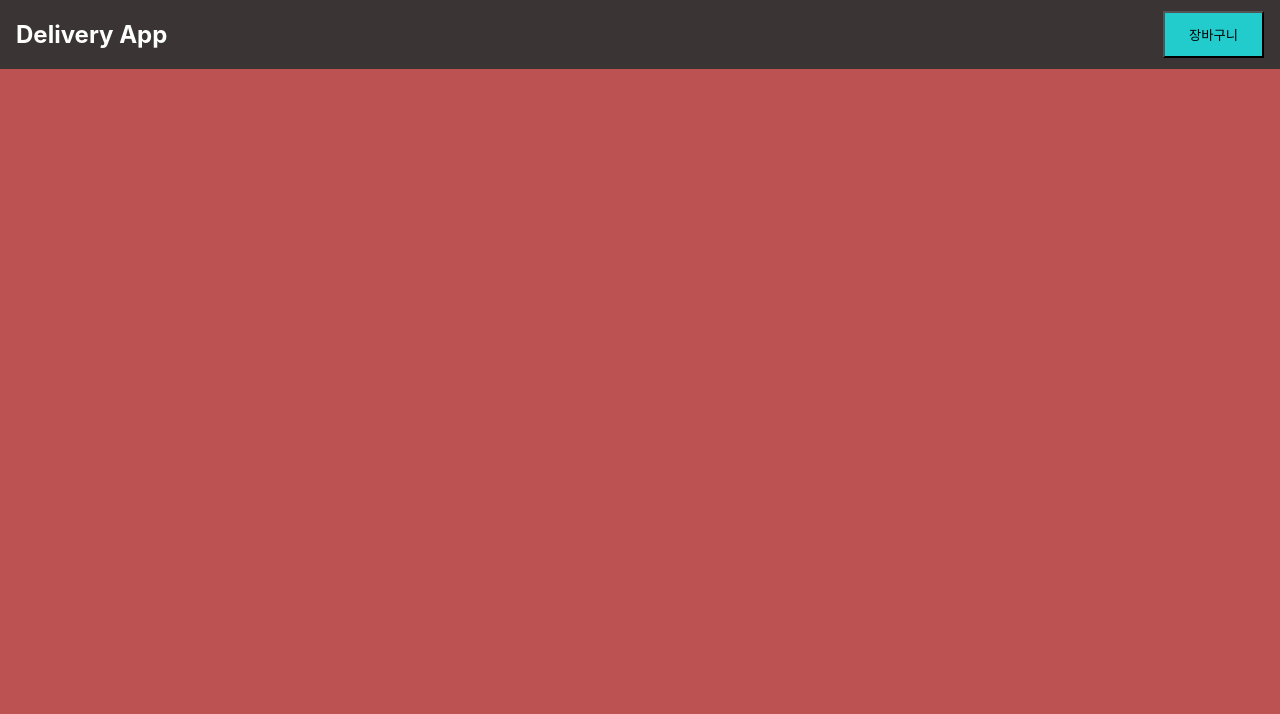
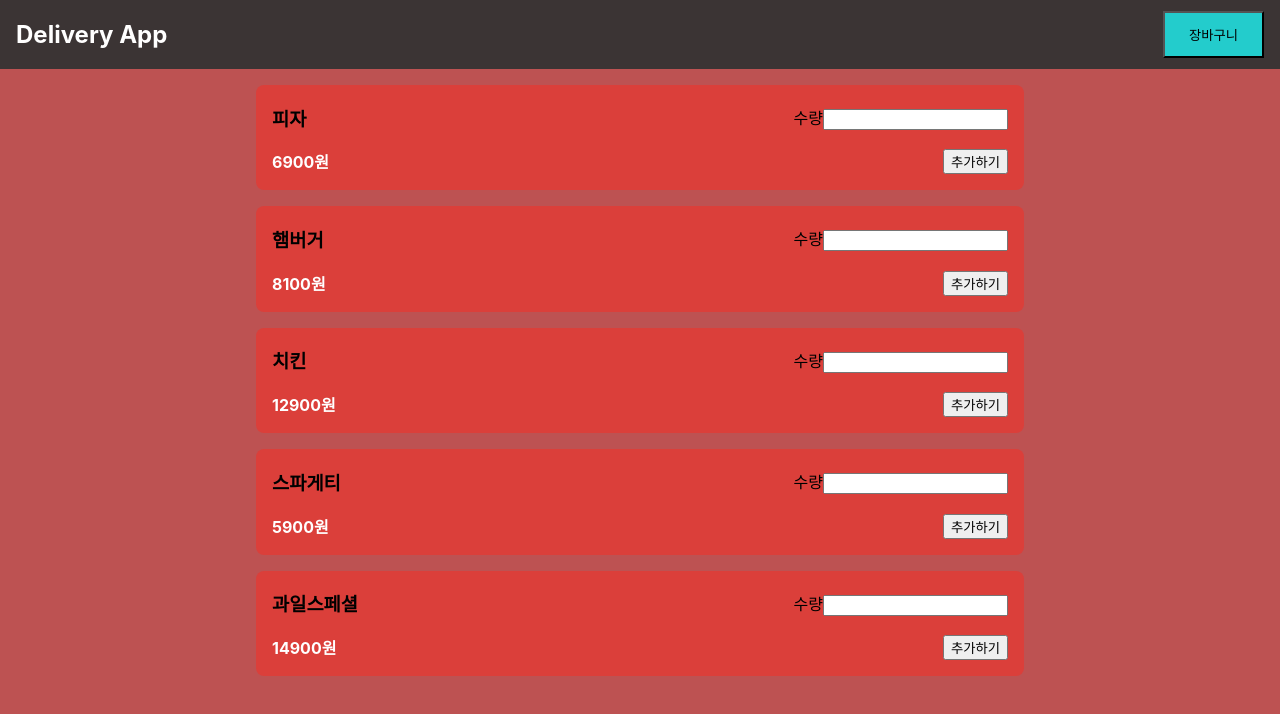
Before and after one commit to minseong99/frontend-delivery-app, a React (Create React App) app: page / in a window 1280 px wide. Shown: the top 714 px of the page. Built offline with nearby package versions, Linux system fonts and the light colour scheme.

Commit message:
fix: 아이템 목록 페이지에 나타내기
-음식 목록을 페이지에 나오도록 구현하였습니다.

```diff
--- /dev/null
+++ b/src/App.css
@@ -0,0 +1,3 @@
+body {
+  background-color: rgb(189, 82, 82);
+}
--- a/src/App.js
+++ b/src/App.js
@@ -1,7 +1,14 @@
+import Products from "./components/product/Products";
 import Layout from "./layout/Layout";
+import "./App.css";
 
 function App() {
-  return <Layout>{/* items */}</Layout>;
+  return (
+    <Layout>
+      {/* 아이템 리스트 */}
+      <Products />
+    </Layout>
+  );
 }
 
 export default App;
--- /dev/null
+++ b/src/components/product/ProductBox.js
@@ -0,0 +1,22 @@
+import React from "react";
+import classes from "./ProductBox.module.css";
+
+const ProductBox = (props) => {
+  return (
+    <form className={classes.productBox}>
+      <header className={classes.productHeader}>
+        <h3>{props.name}</h3>
+        <div>
+          <label for="quantity">수량</label>
+          <input type="text" id="quantity" value="" />
+        </div>
+      </header>
+      <main className={classes.productMain}>
+        <span>{`${props.price}원`}</span>
+        <button>추가하기</button>
+      </main>
+    </form>
+  );
+};
+
+export default ProductBox;
--- /dev/null
+++ b/src/components/product/ProductBox.module.css
@@ -0,0 +1,30 @@
+.productBox {
+  background-color: rgb(219, 63, 58);
+  margin-top: 1rem;
+  width: 60%;
+  border-radius: 0.5rem;
+}
+
+.productHeader {
+  display: flex;
+  justify-content: space-between;
+  padding-left: 1rem;
+  padding-right: 1rem;
+}
+
+.productHeader div {
+  padding-top: 1.25rem;
+}
+
+.productMain {
+  display: flex;
+  justify-content: space-between;
+  padding-left: 1rem;
+  padding-right: 1rem;
+  padding-bottom: 1rem;
+}
+
+.productMain span {
+  color: white;
+  font-weight: bold;
+}
--- /dev/null
+++ b/src/components/product/Products.js
@@ -0,0 +1,21 @@
+import React from "react";
+import products from "../../util/productsInfo";
+import ProductBox from "./ProductBox";
+import classes from "./Products.module.css";
+
+const Products = () => {
+  return (
+    <ui className={classes.productUI}>
+      {products.map((product) => (
+        <ProductBox
+          key={product.id}
+          id={product.id}
+          name={product.name}
+          price={product.price}
+        />
+      ))}
+    </ui>
+  );
+};
+
+export default Products;
--- /dev/null
+++ b/src/components/product/Products.module.css
@@ -0,0 +1,6 @@
+.productUI {
+  display: flex;
+  flex-direction: column;
+  justify-content: center;
+  align-items: center;
+}
--- a/src/layout/Layout.js
+++ b/src/layout/Layout.js
@@ -1,12 +1,11 @@
 import React, { Fragment } from "react";
 import MainHeader from "../components/UI/MainHeader";
-import classes from "./Layout.module.css";
 
 const Layout = (props) => {
   return (
     <Fragment>
       <MainHeader />
-      <main className={classes.mainSection}>{props.children}</main>
+      <main>{props.children}</main>
     </Fragment>
   );
 };
--- a/src/layout/Layout.module.css
+++ /dev/null
@@ -1,4 +0,0 @@
-.mainSection {
-  background-color: rgb(189, 82, 82);
-  height: 100rem;
-}
--- /dev/null
+++ b/src/util/productsInfo.js
@@ -0,0 +1,31 @@
+const products = [
+  {
+    id: 125215215,
+    name: "피자",
+    price: 6900,
+    quantity: 0,
+  },
+  {
+    id: 35134134,
+    name: "햄버거",
+    price: 8100,
+    quantity: 0,
+  },
+  {
+    id: 123321342854,
+    name: "치킨",
+    price: 12900,
+  },
+  {
+    id: 14141412,
+    name: "스파게티",
+    price: 5900,
+  },
+  {
+    id: 13131415739,
+    name: "과일스페셜",
+    price: 14900,
+  },
+];
+
+export default products;
```
